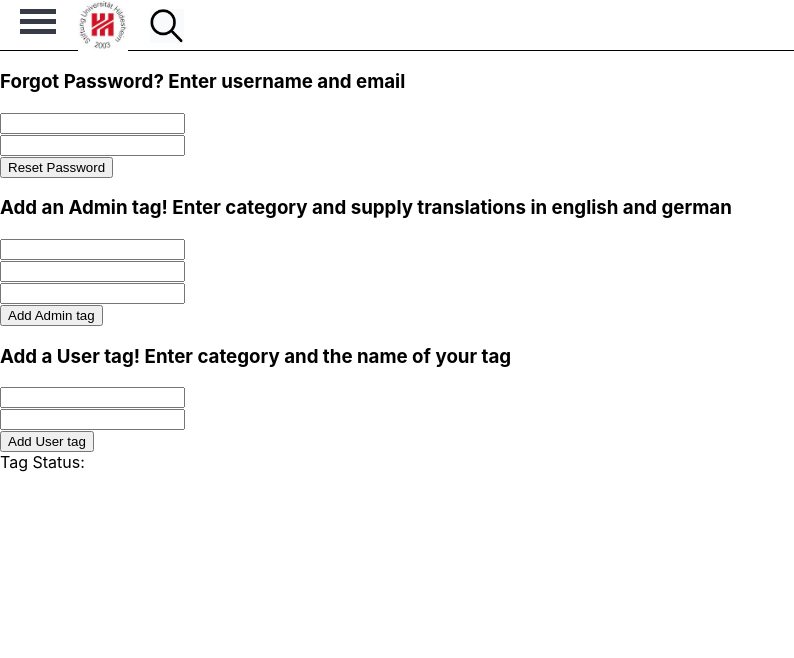
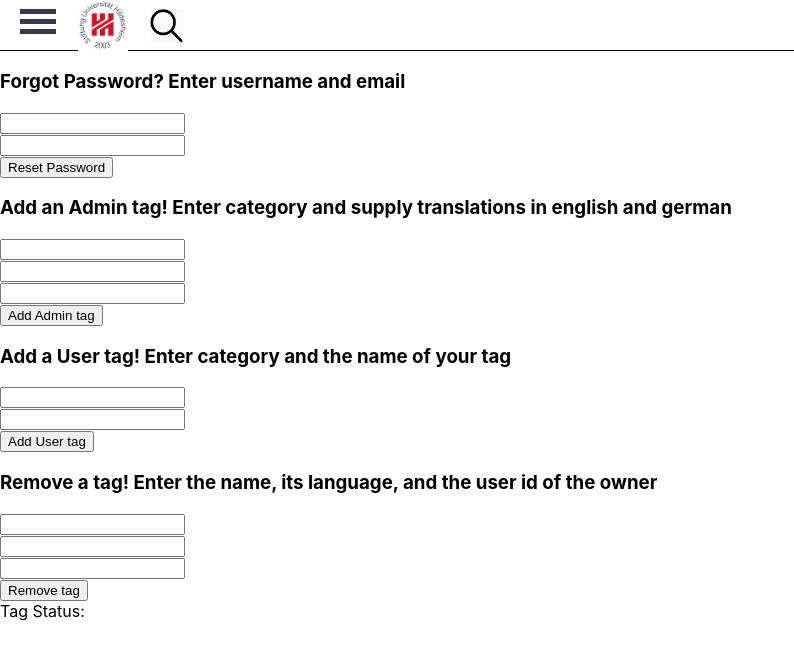
Before and after one commit to mitchswise/Entangled-Philosophies, a React (Create React App) app in the folder entangled/: page /~entangledPhilosophy/Entangled-Philosophies/entangled/build/adduser in a window 1280 px wide. Shown: the top 658 px of the page, without its empty margins (0-794 px from the left). Built offline with nearby package versions, Linux system fonts and the light colour scheme.

Commit message:
added place to test removeTag

```diff
--- a/entangled/src/api.js
+++ b/entangled/src/api.js
@@ -153,3 +153,18 @@ export function addTag(user, language, translations) {
 	}
 
 }
+
+export function removeTag(name, language, user) {
+	var jsonPayload = '{"name":"' + name + '", "language":"' + language + '", "userID":' + user + '}';
+
+	var url = urlBase + '/removeTag.php';
+	connect("POST", url);
+
+	try {
+		xhr.send(jsonPayload);
+		var jsonObject = JSON.parse(xhr.responseText);
+		return jsonObject;
+	} catch (err) {
+		return null;
+	}
+}
--- a/entangled/src/components/AddUser.js
+++ b/entangled/src/components/AddUser.js
@@ -1,5 +1,6 @@
 import React from 'react';
-import {addUser, login, sendActivation, resetPassword, supported_languages, addTag} from '../api.js';
+import {addUser, login, sendActivation, resetPassword,
+    supported_languages, addTag, removeTag} from '../api.js';
 
 function testFunc() {
     var username = document.getElementById("username").value;
@@ -76,6 +77,19 @@ function testAddUserTag() {
     document.getElementById("tagStatus").innerHTML = data.status;
 }
 
+function testRemoveTag() {
+    var name = document.getElementById("tagRemoveName").value;
+    var lang = document.getElementById("tagRemoveLang").value;
+    var user = document.getElementById("tagRemoveUser").value;
+    if(!name || !lang || !user) {
+        document.getElementById("tagStatus").innerHTML = "Please fill out blank sections";
+        return;
+    }
+
+    var data = removeTag(name, lang, user);
+    document.getElementById("tagStatus").innerHTML = data.status;
+}
+
 export default class AddUser extends React.Component {
     render() {
         const element = (
@@ -97,6 +111,12 @@ export default class AddUser extends React.Component {
             <input type="text" id="tagname_def"/><br/>
             <button type="button" id="addTag" onClick={testAddUserTag}>Add User tag</button>
 
+            <h3>Remove a tag! Enter the name, its language, and the user id of the owner</h3>
+            <input type="text" id="tagRemoveName"/><br/>
+            <input type="text" id="tagRemoveLang"/><br/>
+            <input type="text" id="tagRemoveUser"/><br/>
+            <button type="button" id="removeTag" onClick={testRemoveTag}>Remove tag</button>
+
             <div id = "tagStatus">Tag Status: </div>
         </div>
         );
```
